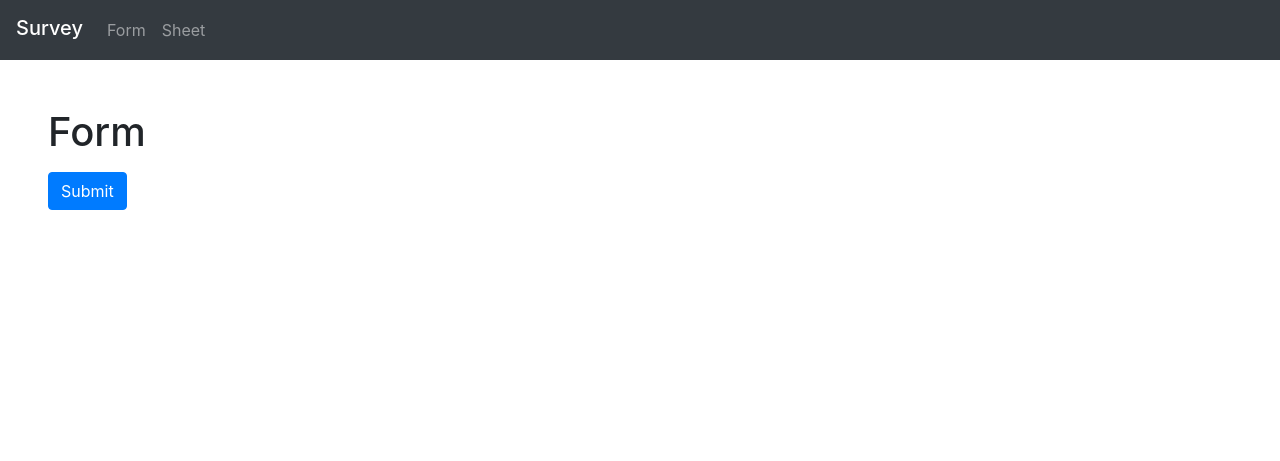
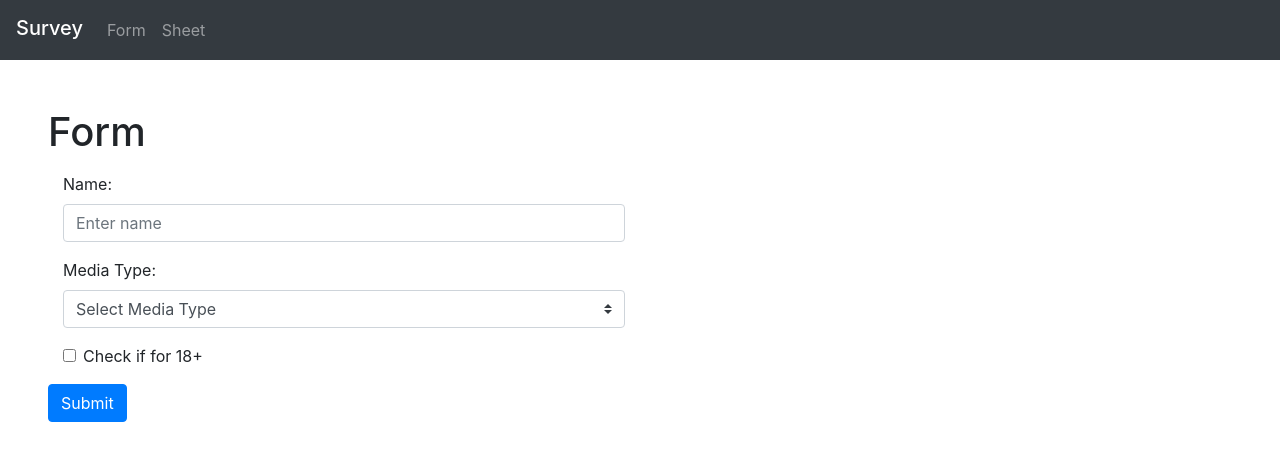
Before and after one commit to danivenk/UVA_Minor-Programming_Programming-2, a Flask app: page /form in a window 1280 px wide. Shown: the top 461 px of the page. Run offline with Flask 2, Linux system fonts and the light colour scheme; some libraries are stand-ins or nearby versions.

Commit message:
added all form elements plus added userside validation

```diff
--- a/Module-10_Web/Ex2-survey/survey/templates/form.html
+++ b/Module-10_Web/Ex2-survey/survey/templates/form.html
@@ -6,18 +6,53 @@
     <h1 class="mb-3">Form</h1>
 
     <!-- http://getbootstrap.com/docs/4.1/components/forms/ -->
-    <form action="/form" method="post">
+    <form action="/form" method="post" class="needs-validation">
 
-        <!-- TODO -->
+        <div class="form-group col-sm-6">
+            <label for="name">Name:</label>
+            <input type="text" class="form-control" id="name" placeholder="Enter name" name="name" required>
+            <div class="valid-feedback">Valid.</div>
+            <div class="invalid-feedback">Please fill out this field.</div>
+        </div>
+        <div class="form-group col-sm-6">
+            <label for="mtype">Media Type:</label>
+            <select name="mtype" class="custom-select form-control" id="mtype" required>
+                <option value="" selected>Select Media Type</option>
+                <option value="manga">Manga</option>
+                <option value="anime">Anime</option>
+                <option value="light novel">Light Novel</option>
+            </select>
+            <div class="valid-feedback">Valid.</div>
+            <div class="invalid-feedback">Please fill out this field.</div>
+        </div>
+        <div class="form-group col-sm-6">
+            <div class="form-check">
+                <label class="form-check-label">
+                    <input type="checkbox" class="form-check-input" value="">
+                    Check if for 18+
+                </label>
+            </div>
+        </div>
 
         <!-- http://getbootstrap.com/docs/4.1/components/buttons/ -->
-        <button class="btn btn-primary" type="submit">Submit</button>
+        <button id="submit" class="btn btn-primary" type="submit">Submit</button>
 
     </form>
 
     <script>
 
-        /* TODO */
+        var form = document.querySelector(".needs-validation");
+        var validation_items = document.querySelectorAll(".form-control");
+
+        form.addEventListener('submit', function(event) {
+            for (const item of validation_items) {
+                if (item.validity.valueMissing === true) {
+                  event.preventDefault();
+                  event.stopPropagation();
+                }
+            }
+            form.classList.add('was-validated');
+        }, false);
 
     </script>
 
```
